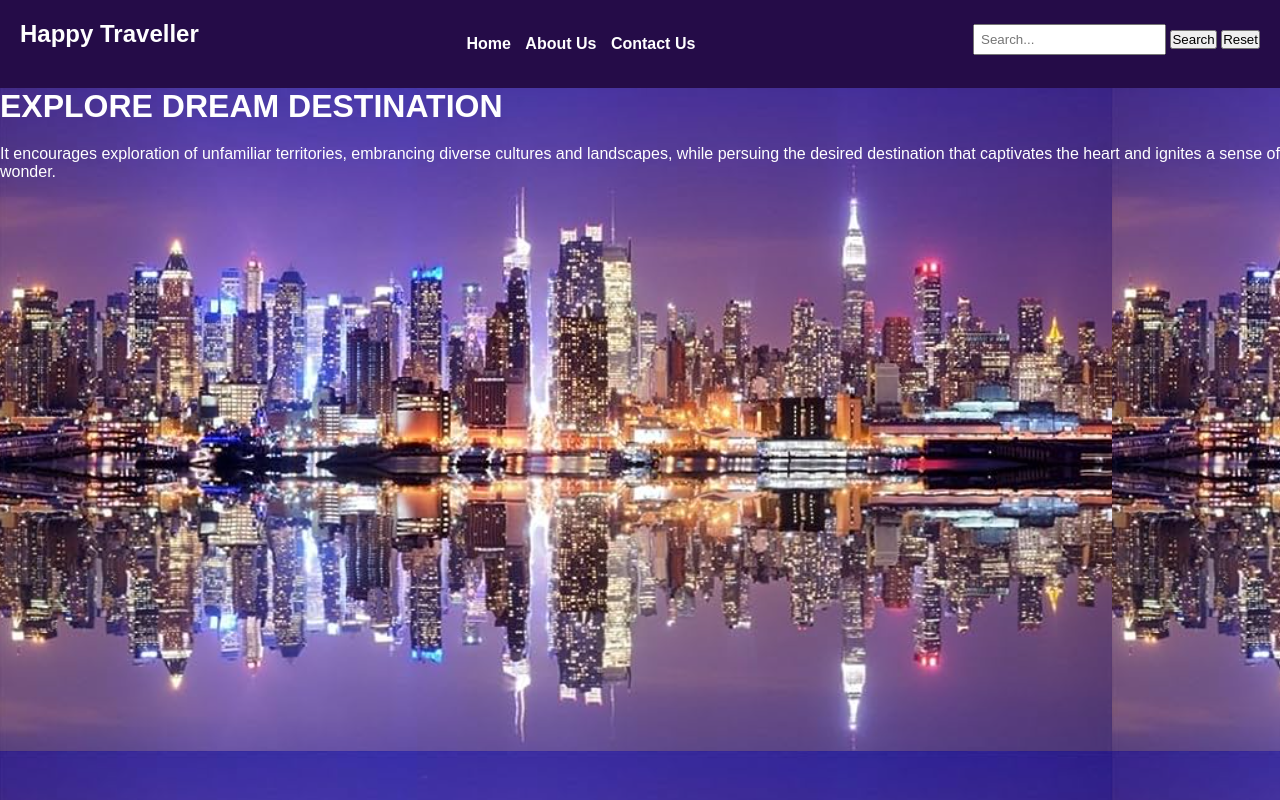
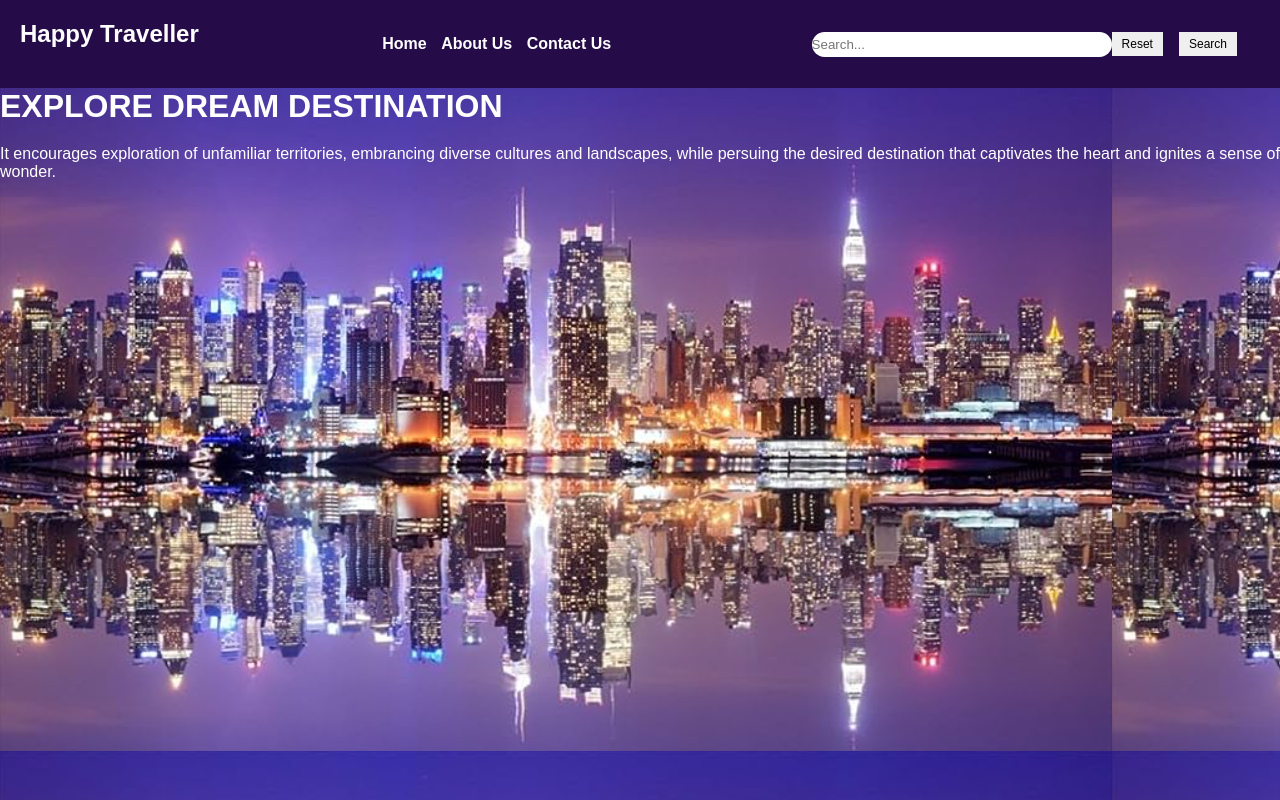
Before and after one commit to IoanaCiuca/travel_recommendation_website, a plain HTML site: page travel_recommendation.html in a window 1280 px wide. Drawn offline with Linux system fonts and the light colour scheme.

Commit message:
add styles

```diff
--- a/travel_recommendations.css
+++ b/travel_recommendations.css
@@ -43,18 +43,24 @@ nav {
     margin-bottom: 10px;
   }
 
-.search_container {
-    padding: 20px;
-}
-.search_container button {
-    float: none;
-    display: block;
-    text-align: left;
-    width: 100%;
-    margin: 0;
-    padding: 14px;
+.search-container input{
+    border-radius: 25px;
+    width: 300px;
+    height: 25px;
+    border-radius: 25px;
+    border: none;
 }
 
-#recommendationInput {
-    padding: 6px;
+.search-container {
+    float: right;
+    margin: 7px;
 }
+
+.search-container button {
+    float: right;
+    padding: 5px 10px;
+    margin-right: 16px;
+    font-size: 12px;
+    border: none;
+    cursor: pointer;
+}
```
